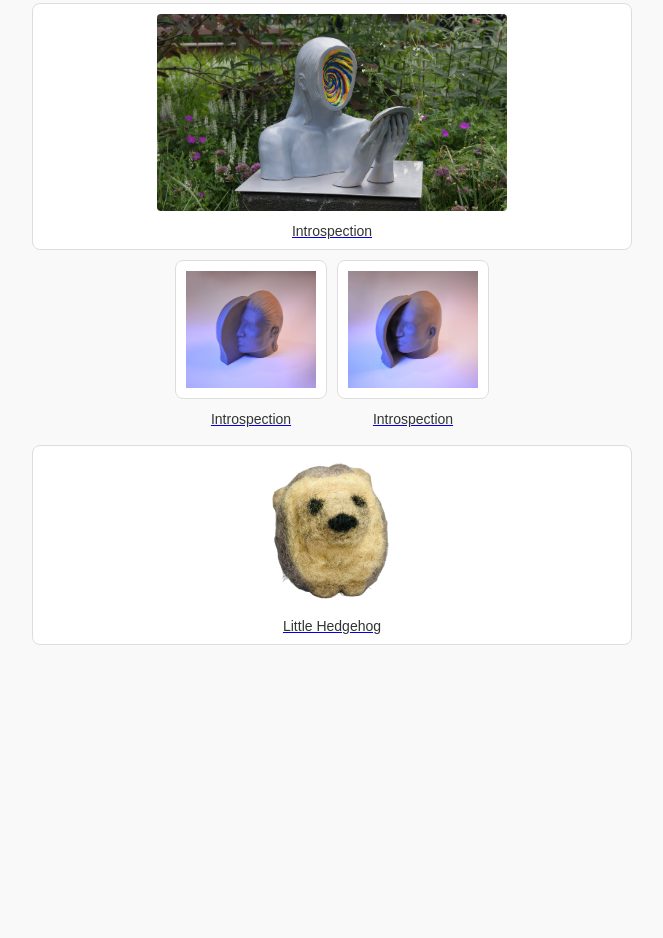
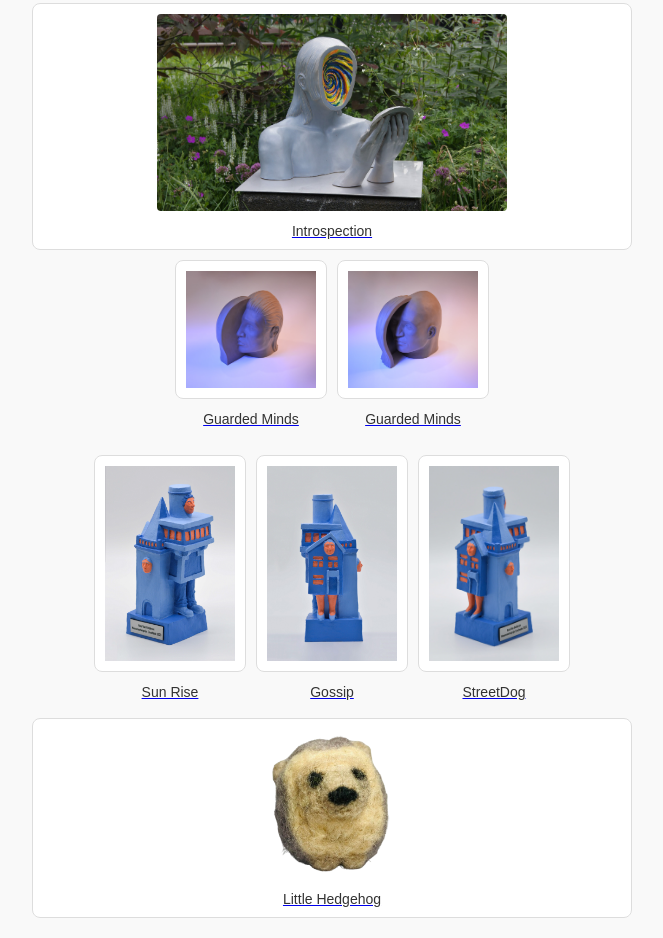
Before and after one commit to nlightmarecx/shoplia, a plain HTML site: page index.html in a window 1280 px wide. Shown: the part 607-1545 px from the top of the page, without its empty margins (308-971 px from the left). Before the commit the page ends 1272 px from the top, so only its background shows below. Drawn offline with nearby package versions, Linux system fonts and the light colour scheme; a script that the page names is missing.

Commit message:
add enschede product in profile

```diff
--- a/index.html
+++ b/index.html
@@ -95,13 +95,29 @@
                 <div class="product-list pair">
                     <a href="productDetailedList.html">
                         <img src="./images/guardedMinds/guarded-minds1.jpg" alt="Product 1" class="twins">
-                        <h2 class="product-name">Introspection</h2>
+                        <h2 class="product-name">Guarded Minds</h2>
                     </a>
                     <a href="productDetailedList.html">
                         <img src="./images/guardedMinds/guarded-minds2.jpg" alt="Product 1" class="twins">
-                        <h2 class="product-name">Introspection</h2>
+                        <h2 class="product-name">Guarded Minds</h2>
                     </a>
                 </div>
+                <!-- ----------- PRODUCT: Enschede ----------- -->
+                <div class="product-list pair">
+                    <a href="productDetailedList.html">
+                        <img src="./images/enschede/enschede2.jpg" alt="Product 1" class="twins">
+                        <h2 class="product-name">Sun Rise</h2>
+                    </a>
+                    <a href="productDetailedList.html">
+                        <img src="./images/enschede/enschede3.jpg" alt="Product 1" class="twins">
+                        <h2 class="product-name">Gossip</h2>
+                    </a>
+                    <a href="productDetailedList.html">
+                        <img src="./images/enschede/enschede1.jpg" alt="Product 1" class="twins">
+                        <h2 class="product-name">StreetDog</h2>
+                    </a>
+                </div>
+
                 <!-- ----------- WOOL TOYS ----------- -->
                 <div class="productContainer hedgehog">
                     <a href="services.html" class="product">
```
Also changed, not shown: images/enschede/enschede1.jpg (added), images/enschede/enschede2.jpg (added), images/enschede/enschede3.jpg (added).
